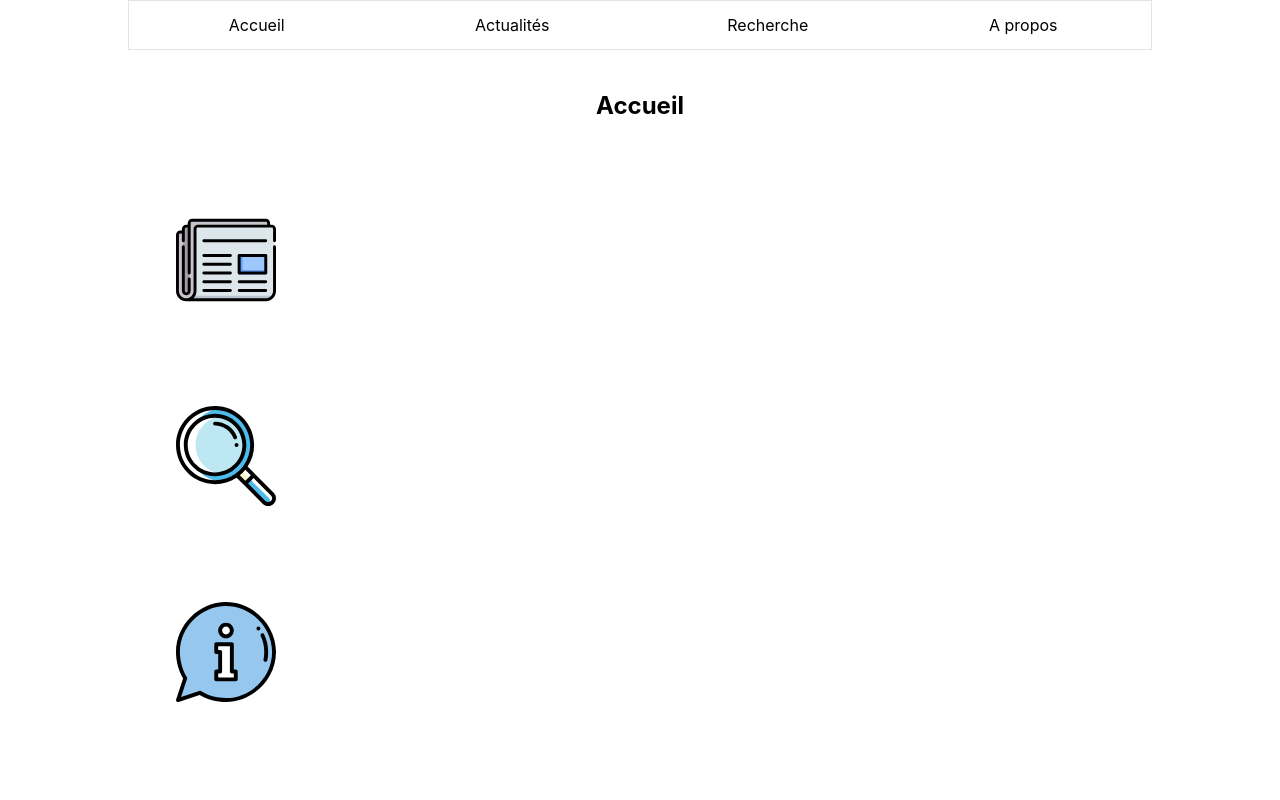
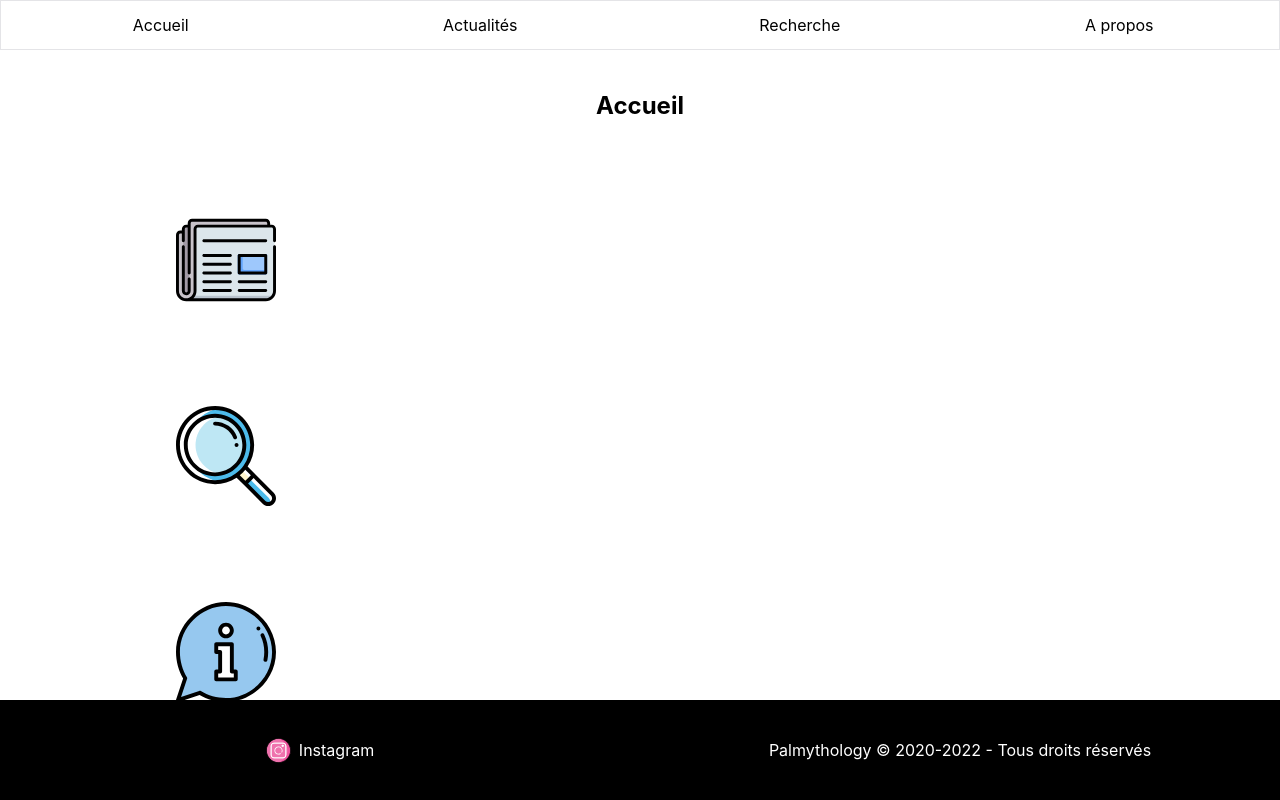
Before and after one commit to AlexisValentin/palmythology, a React (Create React App) app: page / in a window 1280 px wide. Built offline with nearby package versions, Linux system fonts and the light colour scheme.

Commit message:
[FOOTER] create footer component

```diff
--- a/src/App.js
+++ b/src/App.js
@@ -1,4 +1,5 @@
 import { Routes, Route, BrowserRouter } from "react-router-dom";
+import Footer from "./components/domains/footer/Footer";
 import MainMenu from "./components/domains/navigation/MainMenu";
 import AboutPage from "./components/domains/pages/AboutPage";
 import HomePage from "./components/domains/pages/HomePage";
@@ -9,8 +10,8 @@ import { ROUTE_URL } from "./types/routes";
 const App = () => {
   return (
     <BrowserRouter>
+      <MainMenu />
       <div className="ml-32 mr-32">
-        <MainMenu />
         <Routes>
           <Route exact path={ROUTE_URL.HOME} element={<HomePage />} />
           <Route exact path={ROUTE_URL.NEWS} element={<NewsPage />} />
@@ -18,6 +19,7 @@ const App = () => {
           <Route exact path={ROUTE_URL.ABOUT} element={<AboutPage />} />
         </Routes>
       </div>
+      <Footer />
     </BrowserRouter>
   );
 };
--- /dev/null
+++ b/src/components/domains/footer/Footer.styled.tsx
@@ -0,0 +1,16 @@
+import styled from "styled-components";
+
+export const FooterMainContainerStyled = styled.div`
+  position: fixed;
+  bottom: 0;
+  width: 100%;
+  color: white;
+  height: 100px;
+  background-color: black;
+`;
+
+export const FooterSubContainerStyled = styled.div`
+  display: flex;
+  align-items: center;
+  justify-content: center;
+`;
--- /dev/null
+++ b/src/components/domains/footer/Footer.tsx
@@ -0,0 +1,22 @@
+import { GRID } from "../../../types/styles/grid";
+import Copyrights from "../../generics/Copyrights";
+import SocialNetworks from "../../generics/SocialNetworks";
+import {
+  FooterMainContainerStyled,
+  FooterSubContainerStyled,
+} from "./Footer.styled";
+
+const Footer = (): JSX.Element => {
+  return (
+    <FooterMainContainerStyled className={`${GRID} grid-cols-2 mt-20`}>
+      <FooterSubContainerStyled>
+        <SocialNetworks />
+      </FooterSubContainerStyled>
+      <FooterSubContainerStyled>
+        <Copyrights />
+      </FooterSubContainerStyled>
+    </FooterMainContainerStyled>
+  );
+};
+
+export default Footer;
--- /dev/null
+++ b/src/components/generics/Copyrights.tsx
@@ -0,0 +1,7 @@
+import { wording } from "../../wording/fr/main";
+
+const Copyrights = (): JSX.Element => {
+  return <div>{wording.copyrights}</div>;
+};
+
+export default Copyrights;
--- /dev/null
+++ b/src/components/generics/SocialNetworks.styled.tsx
@@ -0,0 +1,17 @@
+import styled from "styled-components";
+
+export const InstagramLogoContainer = styled.div`
+  display: flex;
+  align-items: center;
+  justify-content: center;
+`;
+
+export const InstagramLogoStyled = styled.img`
+  width: 25px;
+`;
+
+export const InstagramTextStyled = styled.div`
+  &:hover {
+    color: grey;
+  }
+`;
--- /dev/null
+++ b/src/components/generics/SocialNetworks.tsx
@@ -0,0 +1,23 @@
+import InstagramIcon from "../../assets/instagram.svg";
+import {
+  InstagramLogoContainer,
+  InstagramLogoStyled,
+  InstagramTextStyled,
+} from "./SocialNetworks.styled";
+
+const SocialNetworks = (): JSX.Element => {
+  return (
+    <a
+      href="https://www.instagram.com/palmythology/"
+      target="_blank"
+      rel="noreferrer"
+    >
+      <InstagramLogoContainer>
+        <InstagramLogoStyled src={InstagramIcon} alt="Logo Instagram" />
+        <InstagramTextStyled className="pl-2">Instagram</InstagramTextStyled>
+      </InstagramLogoContainer>
+    </a>
+  );
+};
+
+export default SocialNetworks;
--- a/src/index.css
+++ b/src/index.css
@@ -3,6 +3,7 @@
 @tailwind utilities;
 
 body {
+  height: 100%;
   margin: 0;
   font-family: -apple-system, BlinkMacSystemFont, "Segoe UI", "Roboto", "Oxygen",
     "Ubuntu", "Cantarell", "Fira Sans", "Droid Sans", "Helvetica Neue",
--- a/src/wording/fr/main.ts
+++ b/src/wording/fr/main.ts
@@ -22,4 +22,5 @@ export const wording = {
     research_description:
       "Recherchez votre fiche préférée parmi les 9 panthéons que couvre la Palmythology",
   },
+  copyrights: "Palmythology © 2020-2022 - Tous droits réservés",
 };
```
Also changed, not shown: src/assets/instagram.svg (added).
